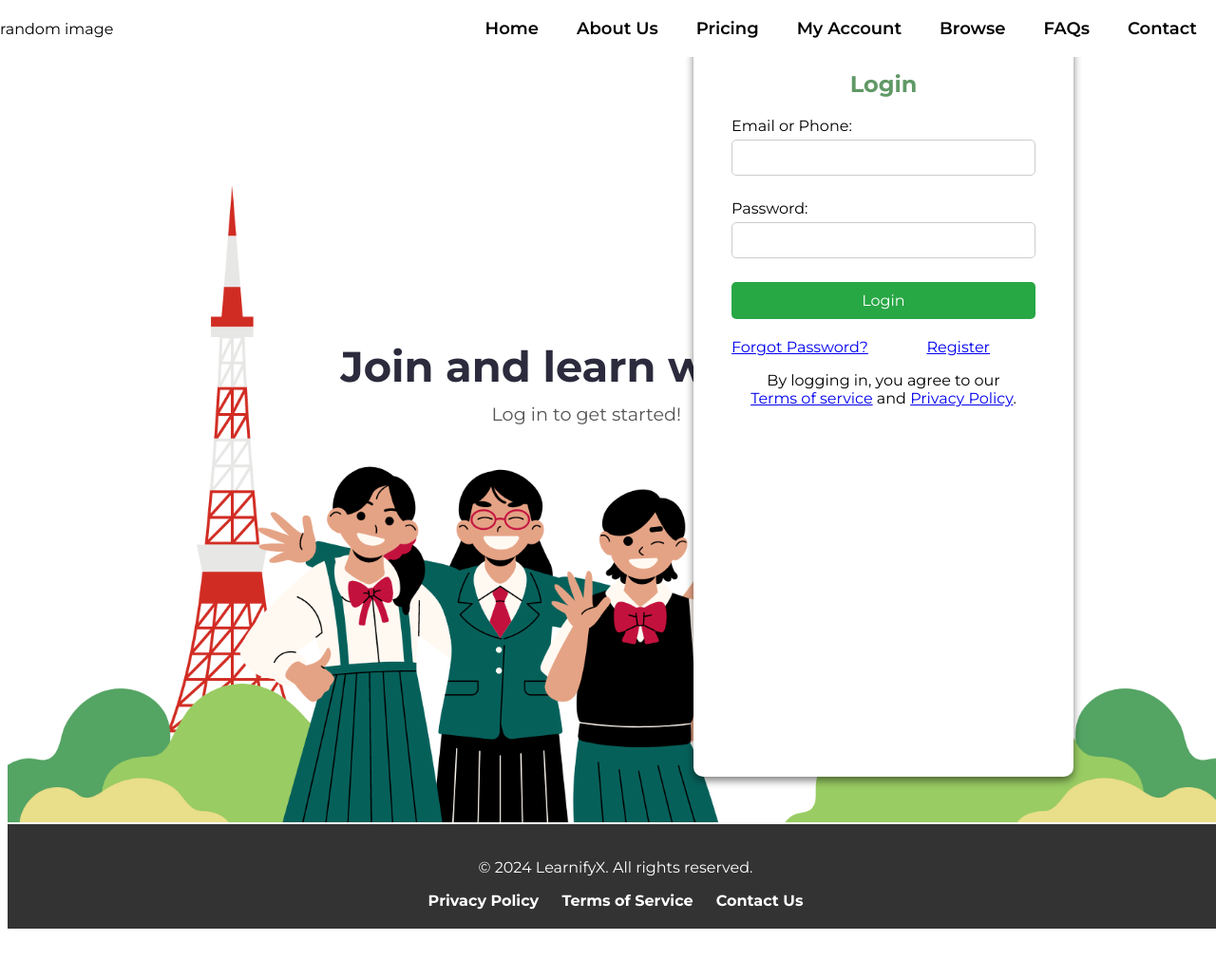
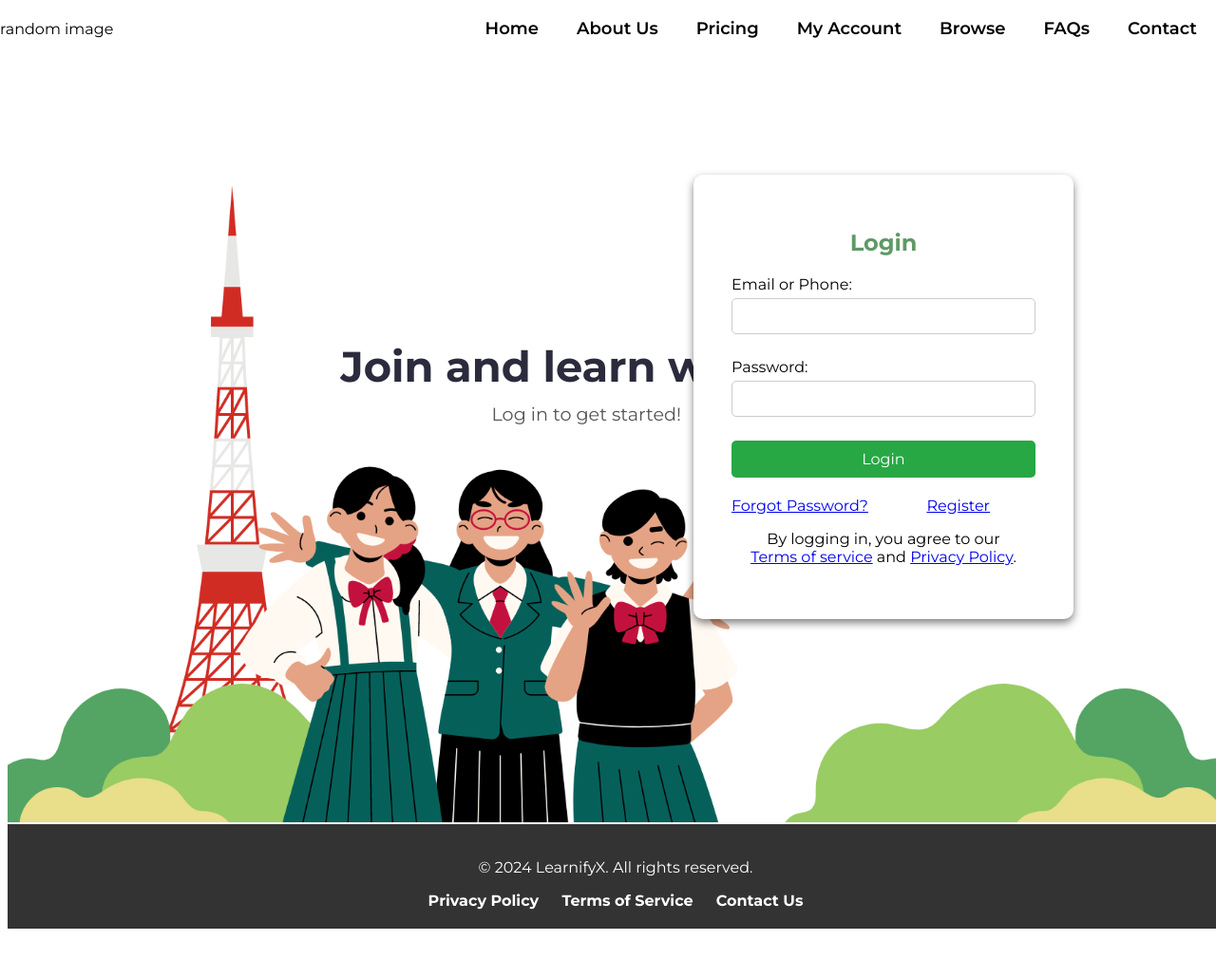
Before and after one commit to duyhnynh/COSC2430-ProjectGroup-8, a Flask app: page /login in a window 1280 px wide. Shown: the whole page at 95% size. Run offline with Flask 3, Linux system fonts and the light colour scheme.

Commit message:
minor updates on account styling

```diff
--- a/static/styles/account.css
+++ b/static/styles/account.css
@@ -24,7 +24,7 @@
 #account-page {
   position: absolute;
   right: 0;
-  height: 100vh;
+
   padding: 40px;
   width: 400px;
   background-color: white;
--- a/templates/account.html
+++ b/templates/account.html
@@ -13,6 +13,7 @@
     <style>
       {% if user %}
       #account-page {
+        height: 100vh;
         top: 65px;
         margin: 0 150px 0px 0;
       }
```
